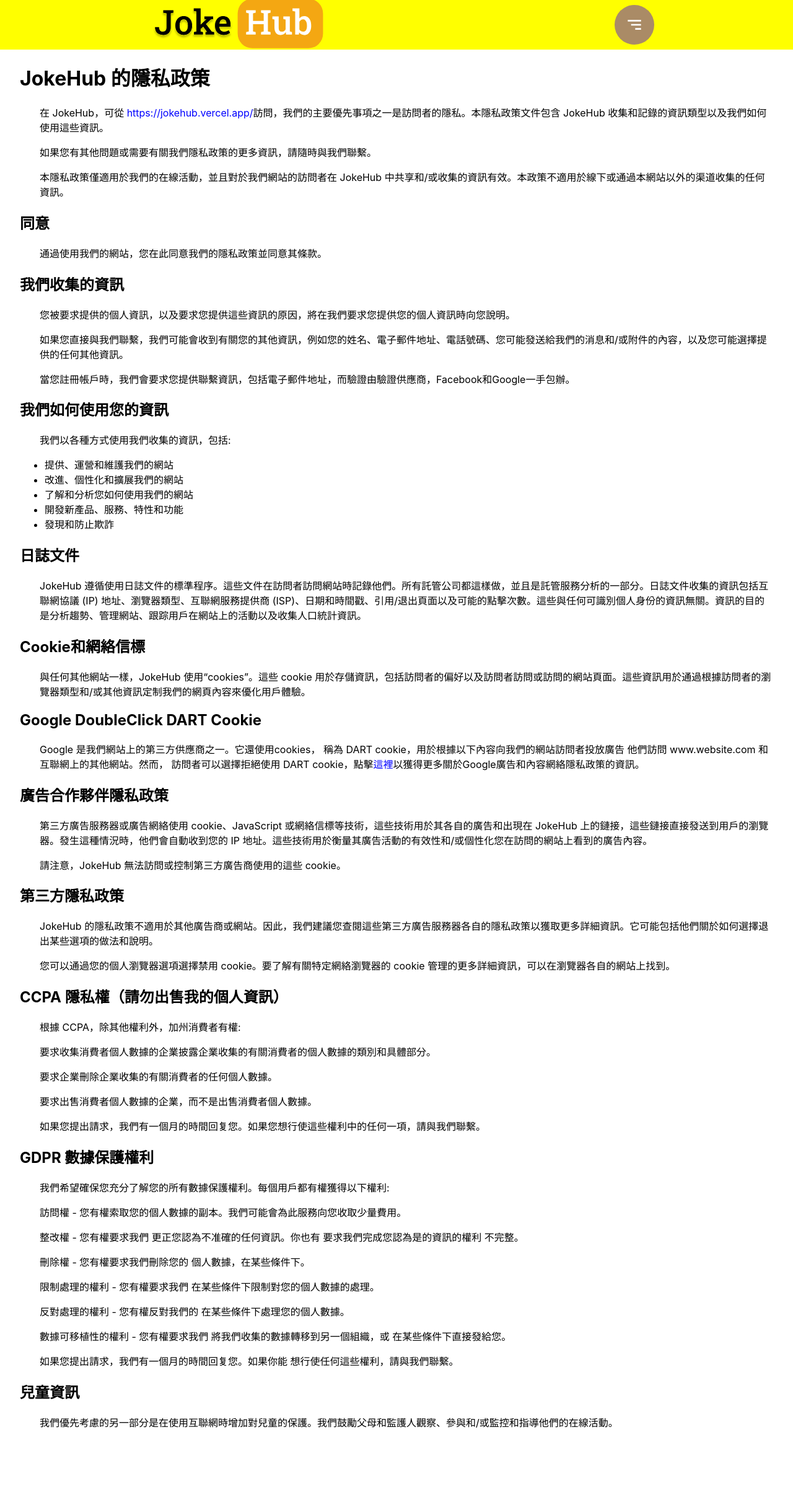
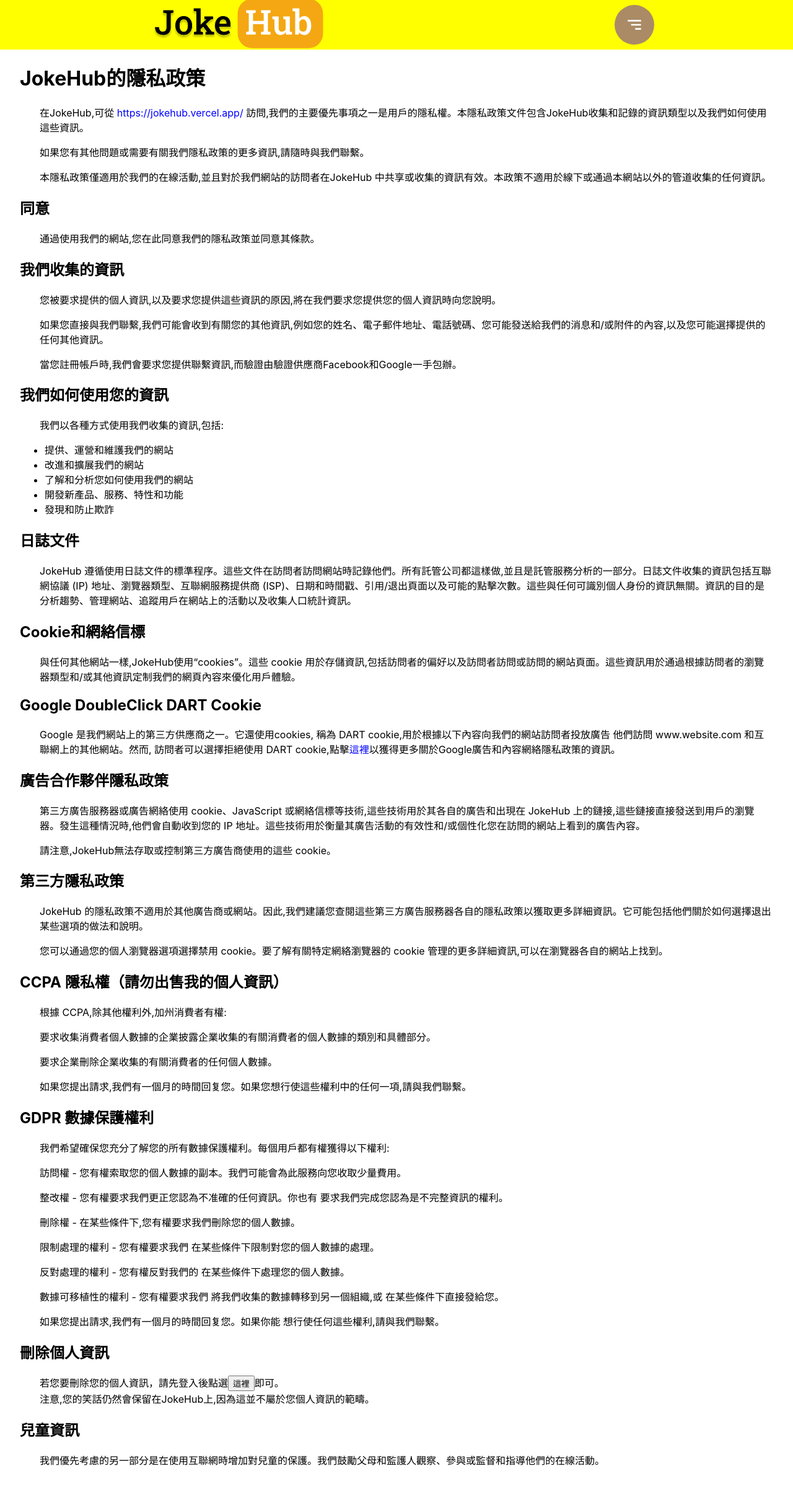
Before and after one commit to SamTech37/jokehub, a Next.js app: page /about/privacy in a window 1280 px wide. Shown: the top 2402 px of the page at 62% size. Before the commit the page ends 2378 px from the top, so only its background shows below. Built offline with nearby package versions, Linux system fonts and the light colour scheme; no server answers.

Commit message:
privacy stuff

```diff
--- a/components/Login.js
+++ b/components/Login.js
@@ -24,6 +24,9 @@ export default function Login() {
           <BsFacebook color="#4267B2" />
           用Facebook登入
         </button>
+        <p>
+          登入僅為了創造一個可辨識用戶的獨特憑證，我們並不會使用或存取您的個人資料。而驗證程序則全由FB,Google包辦。
+        </p>
       </div>
 
       <div className={`${styles.login} ${styles.loginMobile}`}>
@@ -36,6 +39,9 @@ export default function Login() {
           <BsFacebook color="#4267B2" />
           用Facebook登入
         </button>
+        <p>
+          登入僅為了創造一個可辨識用戶的獨特憑證，我們並不會使用或存取您的個人資料。而驗證程序則全由FB,Google包辦。
+        </p>
       </div>
     </div>
   );
--- a/firebase/client.js
+++ b/firebase/client.js
@@ -17,6 +17,7 @@ import {
   increment,
   arrayUnion,
   setDoc,
+  deleteDoc,
 } from "firebase/firestore/lite";
 import {
   getAuth,
@@ -26,6 +27,7 @@ import {
   GoogleAuthProvider,
   FacebookAuthProvider,
   onAuthStateChanged,
+  deleteUser,
 } from "firebase/auth";
 
 const firebaseConfig = {
@@ -204,7 +206,15 @@ export const signInFacebookRedirect = () => {
     console.log(errorCode, errorMessage);
   });
 };
-
+export const deleteProfile = async (uid) => {
+  deleteDoc(doc(db, "users", uid));
+  deleteUser(auth.currentUser).catch((error) => {
+    const errorCode = error.code;
+    const errorMessage = error.message;
+    console.log(errorCode, errorMessage);
+  });
+  return;
+};
 export const userSignOut = () => {
   signOut(auth);
 };
--- a/pages/about/privacy.js
+++ b/pages/about/privacy.js
@@ -1,52 +1,60 @@
 import React from "react";
 import styles from "../../styles/About.module.css";
 import Link from "next/link";
-export default function PrivacyZh() {
+import { deleteProfile } from "../../firebase/client";
+export default function PrivacyZh({ user }) {
+  const handleDelete = async () => {
+    if (user) {
+      let userInput = confirm("確定要刪除您的帳戶？這個過程並不可逆");
+      if (userInput) await deleteProfile(user.uid);
+      alert("刪除成功");
+    } else {
+      alert("請先登入");
+      window.scrollTo({ top: 0, behavior: "smooth" });
+    }
+  };
   return (
     <div className={styles.body}>
-      <h1>JokeHub 的隱私政策</h1>
+      <h1>JokeHub的隱私政策</h1>
 
       <p>
-        在 JokeHub，可從{" "}
+        在JokeHub,可從{" "}
         <Link href="/">
           <a>https://jokehub.vercel.app/</a>
-        </Link>
-        訪問，我們的主要優先事項之一是訪問者的隱私。本隱私政策文件包含 JokeHub
-        收集和記錄的資訊類型以及我們如何使用這些資訊。
+        </Link>{" "}
+        訪問,我們的主要優先事項之一是用戶的隱私權。本隱私政策文件包含JokeHub收集和記錄的資訊類型以及我們如何使用這些資訊。
       </p>
 
-      <p>
-        如果您有其他問題或需要有關我們隱私政策的更多資訊，請隨時與我們聯繫。
-      </p>
+      <p>如果您有其他問題或需要有關我們隱私政策的更多資訊,請隨時與我們聯繫。</p>
 
       <p>
-        本隱私政策僅適用於我們的在線活動，並且對於我們網站的訪問者在 JokeHub
-        中共享和/或收集的資訊有效。本政策不適用於線下或通過本網站以外的渠道收集的任何資訊。
+        本隱私政策僅適用於我們的在線活動,並且對於我們網站的訪問者在JokeHub
+        中共享或收集的資訊有效。本政策不適用於線下或通過本網站以外的管道收集的任何資訊。
       </p>
 
       <h2>同意</h2>
 
-      <p>通過使用我們的網站，您在此同意我們的隱私政策並同意其條款。</p>
+      <p>通過使用我們的網站,您在此同意我們的隱私政策並同意其條款。</p>
 
       <h2>我們收集的資訊</h2>
 
       <p>
-        您被要求提供的個人資訊，以及要求您提供這些資訊的原因，將在我們要求您提供您的個人資訊時向您說明。
+        您被要求提供的個人資訊,以及要求您提供這些資訊的原因,將在我們要求您提供您的個人資訊時向您說明。
       </p>
       <p>
-        如果您直接與我們聯繫，我們可能會收到有關您的其他資訊，例如您的姓名、電子郵件地址、電話號碼、您可能發送給我們的消息和/或附件的內容，以及您可能選擇提供的任何其他資訊。
+        如果您直接與我們聯繫,我們可能會收到有關您的其他資訊,例如您的姓名、電子郵件地址、電話號碼、您可能發送給我們的消息和/或附件的內容,以及您可能選擇提供的任何其他資訊。
       </p>
       <p>
-        當您註冊帳戶時，我們會要求您提供聯繫資訊，包括電子郵件地址，而驗證由驗證供應商，Facebook和Google一手包辦。
+        當您註冊帳戶時,我們會要求您提供聯繫資訊,而驗證由驗證供應商Facebook和Google一手包辦。
       </p>
 
       <h2>我們如何使用您的資訊</h2>
 
-      <p>我們以各種方式使用我們收集的資訊，包括:</p>
+      <p>我們以各種方式使用我們收集的資訊,包括:</p>
 
       <ul>
         <li>提供、運營和維護我們的網站</li>
-        <li>改進、個性化和擴展我們的網站</li>
+        <li>改進和擴展我們的網站</li>
         <li>了解和分析您如何使用我們的網站</li>
         <li>開發新產品、服務、特性和功能</li>
         <li>發現和防止欺詐</li>
@@ -56,25 +64,25 @@ export default function PrivacyZh() {
 
       <p>
         JokeHub
-        遵循使用日誌文件的標準程序。這些文件在訪問者訪問網站時記錄他們。所有託管公司都這樣做，並且是託管服務分析的一部分。日誌文件收集的資訊包括互聯網協議
+        遵循使用日誌文件的標準程序。這些文件在訪問者訪問網站時記錄他們。所有託管公司都這樣做,並且是託管服務分析的一部分。日誌文件收集的資訊包括互聯網協議
         (IP) 地址、瀏覽器類型、互聯網服務提供商
-        (ISP)、日期和時間戳、引用/退出頁面以及可能的點擊次數。這些與任何可識別個人身份的資訊無關。資訊的目的是分析趨勢、管理網站、跟踪用戶在網站上的活動以及收集人口統計資訊。
+        (ISP)、日期和時間戳、引用/退出頁面以及可能的點擊次數。這些與任何可識別個人身份的資訊無關。資訊的目的是分析趨勢、管理網站、追蹤用戶在網站上的活動以及收集人口統計資訊。
       </p>
 
       <h2>Cookie和網絡信標</h2>
 
       <p>
-        與任何其他網站一樣，JokeHub 使用“cookies”。這些 cookie
-        用於存儲資訊，包括訪問者的偏好以及訪問者訪問或訪問的網站頁面。這些資訊用於通過根據訪問者的瀏覽器類型和/或其他資訊定制我們的網頁內容來優化用戶體驗。
+        與任何其他網站一樣,JokeHub使用“cookies”。這些 cookie
+        用於存儲資訊,包括訪問者的偏好以及訪問者訪問或訪問的網站頁面。這些資訊用於通過根據訪問者的瀏覽器類型和/或其他資訊定制我們的網頁內容來優化用戶體驗。
       </p>
 
       <h2>Google DoubleClick DART Cookie</h2>
 
       <p>
-        Google 是我們網站上的第三方供應商之一。它還使用cookies， 稱為 DART
-        cookie，用於根據以下內容向我們的網站訪問者投放廣告 他們訪問
-        www.website.com 和互聯網上的其他網站。然而， 訪問者可以選擇拒絕使用 DART
-        cookie，點擊
+        Google 是我們網站上的第三方供應商之一。它還使用cookies, 稱為 DART
+        cookie,用於根據以下內容向我們的網站訪問者投放廣告 他們訪問
+        www.website.com 和互聯網上的其他網站。然而, 訪問者可以選擇拒絕使用 DART
+        cookie,點擊
         <a href="https://policies.google.com/technologies/ads">這裡</a>
         以獲得更多關於Google廣告和內容網絡隱私政策的資訊。
       </p>
@@ -83,36 +91,35 @@ export default function PrivacyZh() {
 
       <p>
         第三方廣告服務器或廣告網絡使用 cookie、JavaScript
-        或網絡信標等技術，這些技術用於其各自的廣告和出現在 JokeHub
-        上的鏈接，這些鏈接直接發送到用戶的瀏覽器。發生這種情況時，他們會自動收到您的
+        或網絡信標等技術,這些技術用於其各自的廣告和出現在 JokeHub
+        上的鏈接,這些鏈接直接發送到用戶的瀏覽器。發生這種情況時,他們會自動收到您的
         IP
         地址。這些技術用於衡量其廣告活動的有效性和/或個性化您在訪問的網站上看到的廣告內容。
       </p>
 
-      <p>請注意，JokeHub 無法訪問或控制第三方廣告商使用的這些 cookie。</p>
+      <p>請注意,JokeHub無法存取或控制第三方廣告商使用的這些 cookie。</p>
 
       <h2>第三方隱私政策</h2>
 
       <p>
         JokeHub
-        的隱私政策不適用於其他廣告商或網站。因此，我們建議您查閱這些第三方廣告服務器各自的隱私政策以獲取更多詳細資訊。它可能包括他們關於如何選擇退出某些選項的做法和說明。
+        的隱私政策不適用於其他廣告商或網站。因此,我們建議您查閱這些第三方廣告服務器各自的隱私政策以獲取更多詳細資訊。它可能包括他們關於如何選擇退出某些選項的做法和說明。
       </p>
 
       <p>
         您可以通過您的個人瀏覽器選項選擇禁用 cookie。要了解有關特定網絡瀏覽器的
-        cookie 管理的更多詳細資訊，可以在瀏覽器各自的網站上找到。
+        cookie 管理的更多詳細資訊,可以在瀏覽器各自的網站上找到。
       </p>
 
       <h2>CCPA 隱私權（請勿出售我的個人資訊）</h2>
 
-      <p>根據 CCPA，除其他權利外，加州消費者有權:</p>
+      <p>根據 CCPA,除其他權利外,加州消費者有權:</p>
       <p>
         要求收集消費者個人數據的企業披露企業收集的有關消費者的個人數據的類別和具體部分。
       </p>
       <p>要求企業刪除企業收集的有關消費者的任何個人數據。</p>
-      <p>要求出售消費者個人數據的企業，而不是出售消費者個人數據。</p>
       <p>
-        如果您提出請求，我們有一個月的時間回复您。如果您想行使這些權利中的任何一項，請與我們聯繫。
+        如果您提出請求,我們有一個月的時間回复您。如果您想行使這些權利中的任何一項,請與我們聯繫。
       </p>
 
       <h2>GDPR 數據保護權利</h2>
@@ -125,27 +132,35 @@ export default function PrivacyZh() {
         您有權索取您的個人數據的副本。我們可能會為此服務向您收取少量費用。
       </p>
       <p>
-        整改權 - 您有權要求我們 更正您認為不准確的任何資訊。你也有
-        要求我們完成您認為是的資訊的權利 不完整。
+        整改權 - 您有權要求我們更正您認為不准確的任何資訊。你也有
+        要求我們完成您認為是不完整資訊的權利。
       </p>
-      <p>刪除權 - 您有權要求我們刪除您的 個人數據，在某些條件下。</p>
+      <p>刪除權 - 在某些條件下,您有權要求我們刪除您的個人數據。</p>
       <p>
         限制處理的權利 - 您有權要求我們 在某些條件下限制對您的個人數據的處理。
       </p>
       <p>反對處理的權利 - 您有權反對我們的 在某些條件下處理您的個人數據。</p>
       <p>
-        數據可移植性的權利 - 您有權要求我們 將我們收集的數據轉移到另一個組織，或
+        數據可移植性的權利 - 您有權要求我們 將我們收集的數據轉移到另一個組織,或
         在某些條件下直接發給您。
       </p>
       <p>
-        如果您提出請求，我們有一個月的時間回复您。如果你能
-        想行使任何這些權利，請與我們聯繫。
+        如果您提出請求,我們有一個月的時間回复您。如果你能
+        想行使任何這些權利,請與我們聯繫。
       </p>
 
+      <h2>刪除個人資訊</h2>
+      <p>
+        若您要刪除您的個人資訊，請先登入後點選
+        <button onClick={handleDelete}>這裡</button>
+        即可。
+        <br />
+        注意,您的笑話仍然會保留在JokeHub上,因為這並不屬於您個人資訊的範疇。
+      </p>
       <h2>兒童資訊</h2>
 
       <p>
-        我們優先考慮的另一部分是在使用互聯網時增加對兒童的保護。我們鼓勵父母和監護人觀察、參與和/或監控和指導他們的在線活動。
+        我們優先考慮的另一部分是在使用互聯網時增加對兒童的保護。我們鼓勵父母和監護人觀察、參與或監督和指導他們的在線活動。
       </p>
       <br />
       <br />
--- a/styles/Me.module.css
+++ b/styles/Me.module.css
@@ -57,10 +57,6 @@
   cursor: pointer;
   color: green;
   -webkit-tap-highlight-color: hsla(120, 100%, 25%, 0.301);
-}
-.editbtn:active {
-  position: relative;
-  top: 2px;
 }
 
 .signout {
```
